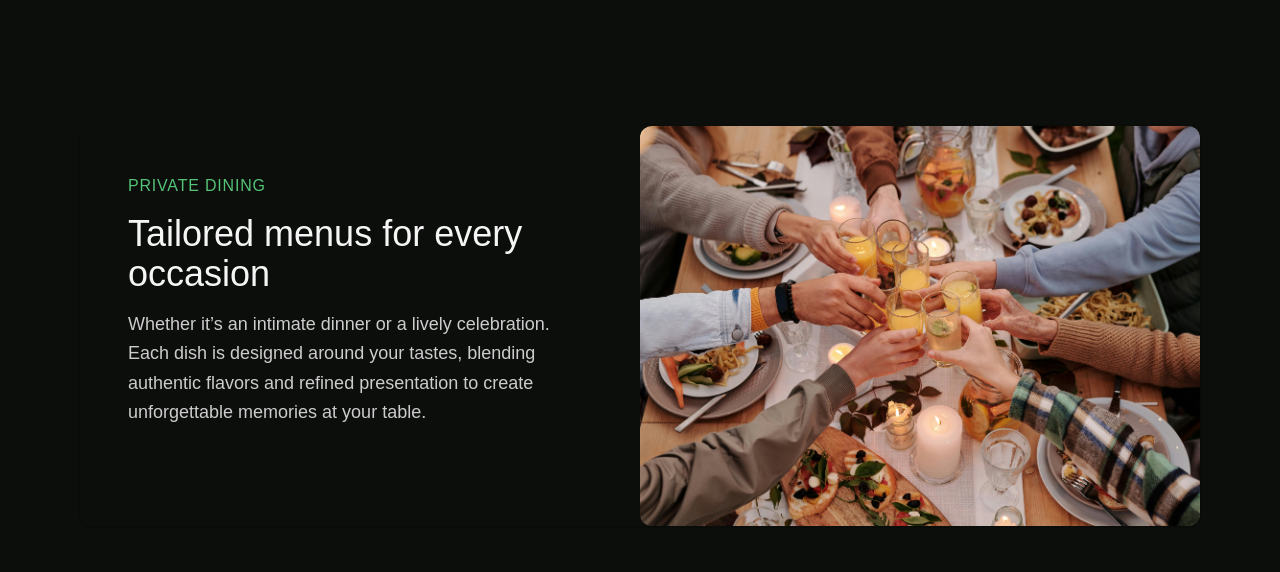
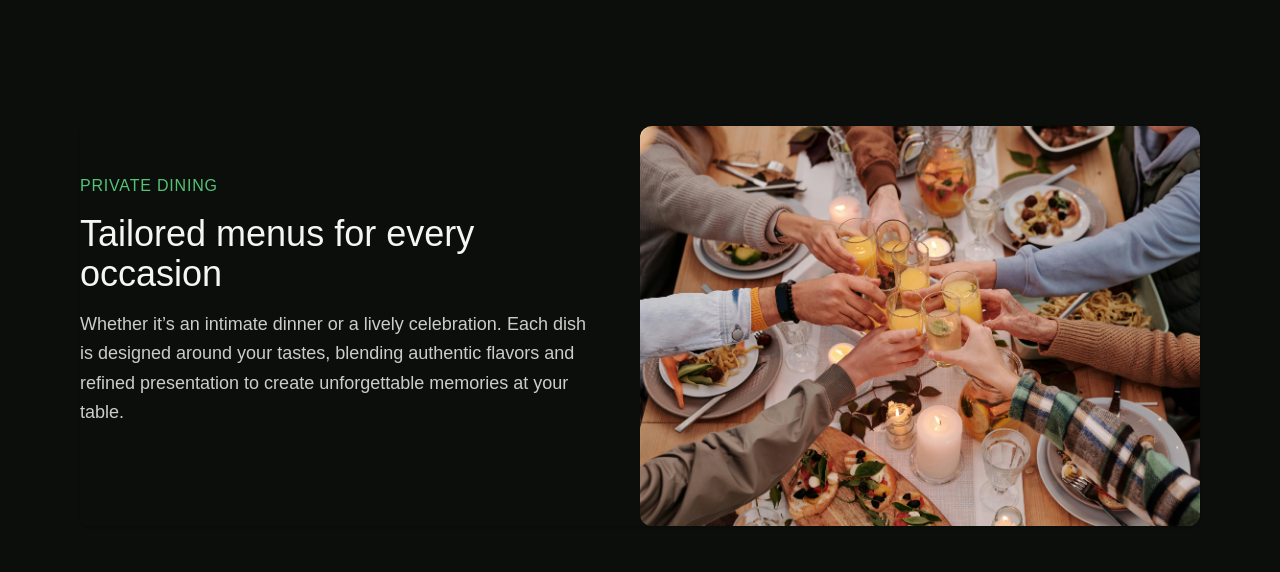
Before and after one commit to francescocori/saltella2, a Next.js app: page / in a window 1280 px wide. Shown: the part 1143-1715 px from the top of the page. Built offline with nearby package versions, Linux system fonts and the light colour scheme; grey boxes are pictures that could not be loaded.

Commit message:
fix typo

```diff
--- a/src/components/About/index.jsx
+++ b/src/components/About/index.jsx
@@ -33,7 +33,11 @@ const ContentBlock = ({
   primaryButton,
   secondaryButton,
 }) => (
-  <div className="p-8 lg:p-12">
+  <div
+    className={`pl-0 py-8 pr-8 lg:pl-0 lg:py-12 lg:pr-12 ${
+      description2 ? "pl-8 lg:pl-12" : ""
+    } `}
+  >
     <Tagline>{tagline}</Tagline>
     <SectionHeading>{heading}</SectionHeading>
     <Description>{description}</Description>
```
